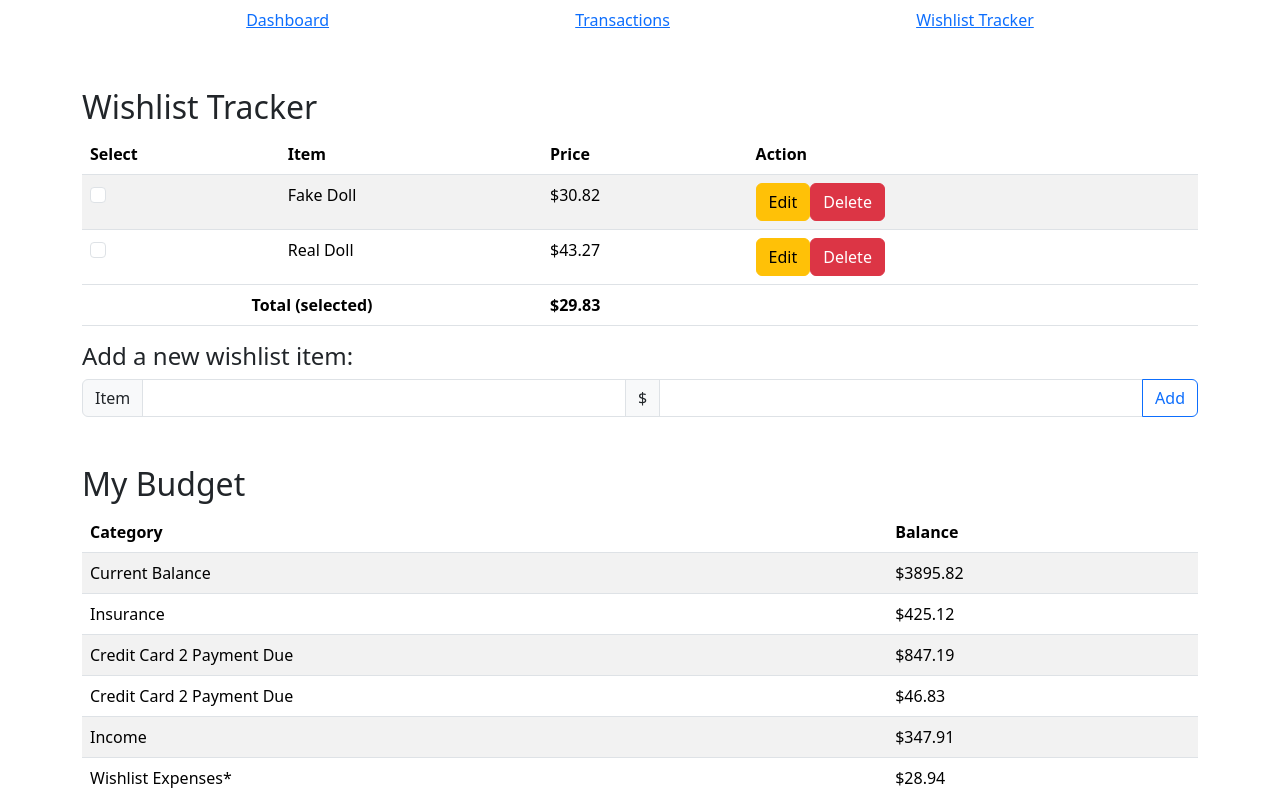
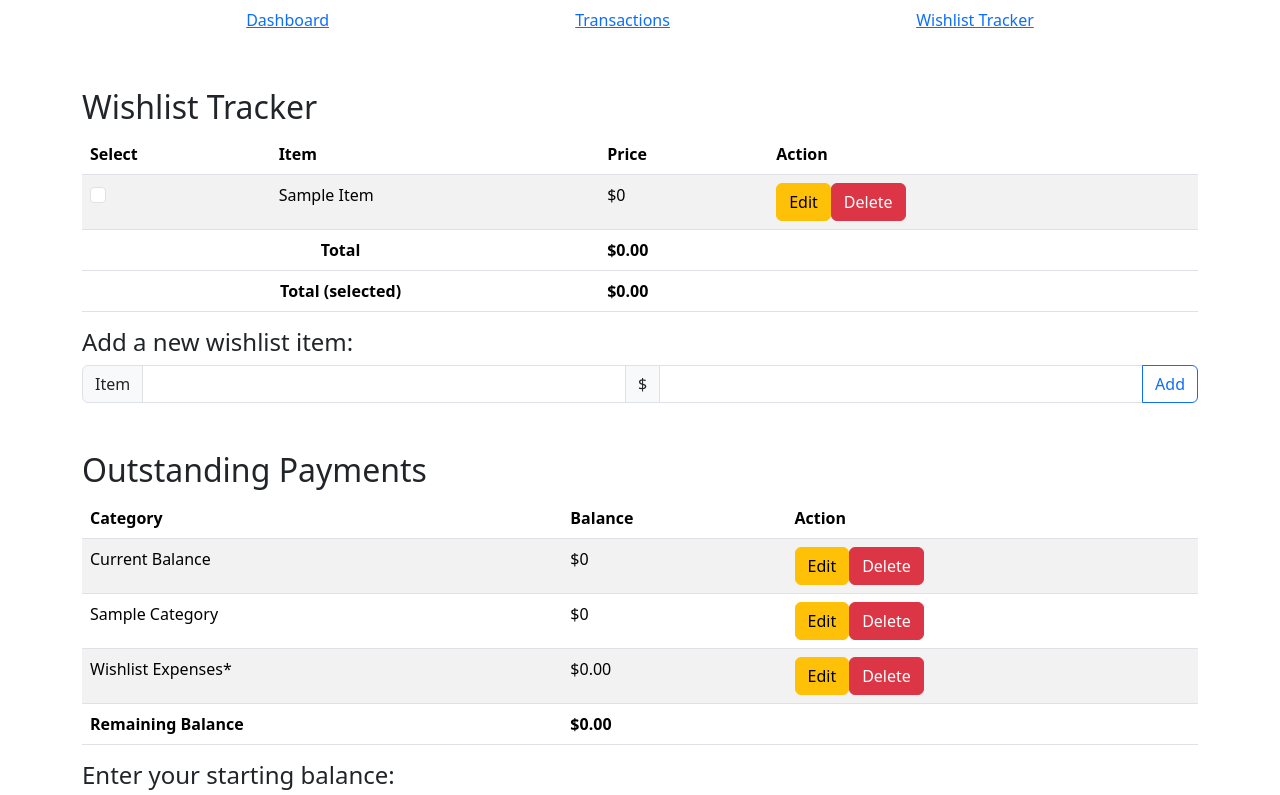
Before and after one commit to ajwjung/budget-tracker, a React (Vite) app: page /wishlist in a window 1280 px wide. Shown: the top 795 px of the page. Built offline with nearby package versions, Linux system fonts and the light colour scheme.

Commit message:
feat: Add new items/categories and calculate totals

```diff
--- a/package.json
+++ b/package.json
@@ -18,6 +18,7 @@
   "devDependencies": {
     "@testing-library/jest-dom": "^6.3.0",
     "@testing-library/react": "^14.1.2",
+    "@testing-library/user-event": "^14.5.2",
     "@types/react": "^18.2.43",
     "@types/react-dom": "^18.2.17",
     "@vitejs/plugin-react": "^4.2.1",
--- /dev/null
+++ b/src/components/BudgetBalanceForm.jsx
@@ -0,0 +1,39 @@
+import PropTypes from "prop-types";
+
+function BudgetBalanceForm({ handleUpdateStartBalance }) {
+  return (
+    <form
+      onSubmit={(e) => {
+        e.preventDefault();
+        handleUpdateStartBalance();
+        e.target.reset();
+      }}
+      id="budget-balance-form"
+    >
+      <h3 className="fs-4">Enter your starting balance:</h3>
+      <div className="input-group">
+        <label htmlFor="current-balance" className="input-group-text">
+          $
+        </label>
+        <input
+          type="number"
+          min="0.01"
+          step="0.01"
+          name="currentBalance"
+          id="current-balance"
+          className="form-control"
+          required={true}
+        />
+        <button type="submit" className="btn btn-outline-primary">
+          Save
+        </button>
+      </div>
+    </form>
+  );
+}
+
+BudgetBalanceForm.propTypes = {
+  handleUpdateStartBalance: PropTypes.func,
+};
+
+export default BudgetBalanceForm;
--- a/src/components/BudgetTable.jsx
+++ b/src/components/BudgetTable.jsx
@@ -1,47 +1,107 @@
-function BudgetTable() {
+import PropTypes from "prop-types";
+
+function BudgetTable({
+  categories,
+  startingBalance,
+  calculateTotal,
+  calculateSelectedTotal,
+}) {
+  function formatRemainingBalance() {
+    /*
+      The function reformats the remaining balance, if negative,
+      from `$-20.00` to `-$20.00`.
+    */
+
+    const remainingBalance = calculateTotal("budget").toFixed(2);
+
+    return remainingBalance < 0
+      ? `-$${remainingBalance.slice(2)}`
+      : `$${remainingBalance}`;
+  }
+
   return (
     <table className="table table-striped">
       <thead>
         <tr>
           <th>Category</th>
           <th>Balance</th>
+          <th>Action</th>
         </tr>
       </thead>
       <tbody>
         <tr>
           <td>Current Balance</td>
-          <td>$3895.82</td>
+          <td>{`$${startingBalance}`}</td>
+          <td>
+            <button type="button" className="btn btn-warning">
+              Edit
+            </button>
+            <button type="button" className="btn btn-danger">
+              Delete
+            </button>
+          </td>
         </tr>
-        <tr>
-          <td>Insurance</td>
-          <td>$425.12</td>
-        </tr>
-        <tr>
-          <td>Credit Card 2 Payment Due</td>
-          <td>$847.19</td>
-        </tr>
-        <tr>
-          <td>Credit Card 2 Payment Due</td>
-          <td>$46.83</td>
-        </tr>
-        <tr>
-          <td>Income</td>
-          <td>$347.91</td>
-        </tr>
+        {categories[0].category ? (
+          categories.map((category) => {
+            return (
+              <tr key={`b${category.id}`}>
+                <td>{category.category}</td>
+                <td>{`$${category.balance}`}</td>
+                <td>
+                  <button type="button" className="btn btn-warning">
+                    Edit
+                  </button>
+                  <button type="button" className="btn btn-danger">
+                    Delete
+                  </button>
+                </td>
+              </tr>
+            );
+          })
+        ) : (
+          <tr>
+            <td>Sample Category</td>
+            <td>$0</td>
+            <td>
+              <button type="button" className="btn btn-warning">
+                Edit
+              </button>
+              <button type="button" className="btn btn-danger">
+                Delete
+              </button>
+            </td>
+          </tr>
+        )}
         <tr>
           <td>Wishlist Expenses*</td>
-          {/* to be calculated from selected wishlist items */}
-          <td>$28.94</td>
+          <td>{`$${calculateSelectedTotal()}`}</td>
+          <td>
+            <button type="button" className="btn btn-warning">
+              Edit
+            </button>
+            <button type="button" className="btn btn-danger">
+              Delete
+            </button>
+          </td>
         </tr>
       </tbody>
       <tfoot>
         <tr>
           <th>Remaining Balance</th>
-          <td className="fw-bold">$1989.17</td>
+          <td className="fw-bold" colSpan={2}>
+            {categories ? formatRemainingBalance() : "-"}
+          </td>
         </tr>
       </tfoot>
     </table>
   );
 }
 
+BudgetTable.propTypes = {
+  categories: PropTypes.arrayOf(PropTypes.object),
+  startingBalance: PropTypes.number,
+  calculateTotal: PropTypes.func,
+  calculateSelectedTotal: PropTypes.func,
+};
+
 export default BudgetTable;
--- a/src/components/Wishlist.jsx
+++ b/src/components/Wishlist.jsx
@@ -1,81 +1,215 @@
 import Header from "./Header";
 import WishlistTable from "./WishlistTable";
 import BudgetTable from "./BudgetTable";
+import { useState } from "react";
+import WishlistForm from "./WishlistForm";
+import BudgetBalanceForm from "./BudgetBalanceForm";
 
 function Wishlist() {
+  const [wishlistItems, setWishlistItems] = useState([
+    {
+      id: 0,
+      item: "",
+      price: 0,
+    },
+  ]);
+  const [categories, setCategories] = useState([
+    {
+      id: 0,
+      category: "",
+      balance: 0,
+    },
+  ]);
+  const [startingBalance, setStartingBalance] = useState(0);
+  const [idsOfSelectedItems, setIdsOfSelectedItems] = useState([]);
+
+  function handleAddNewItem() {
+    /*
+      The function gets data from the submitted Wishlist form
+      and updates the state array holding all wishlisted items
+      by either updating the original placeholder object or by
+      adding a new object to the array.
+    */
+
+    const form = document.getElementById("wishlist-form");
+    const formData = new FormData(form);
+    const data = Object.fromEntries(formData);
+
+    // Update first object with real values if it's the empty placeholder object
+    if (!wishlistItems[0].item && !wishlistItems[0].price) {
+      const updatedItems = wishlistItems.map((item) => {
+        if (item.id === 0 && !item.item && !item.price) {
+          return {
+            id: item.id,
+            item: data.itemName,
+            price: parseFloat(data.price),
+          };
+        } else {
+          return item;
+        }
+      });
+
+      setWishlistItems(updatedItems);
+    } else {
+      // Otherwise, add a new object
+      setWishlistItems([
+        ...wishlistItems,
+        {
+          id: wishlistItems.length,
+          item: data.itemName,
+          price: parseFloat(data.price),
+        },
+      ]);
+    }
+  }
+
+  function handleAddNewCategory() {
+    /*
+      The function gets data from the submitted Budget Category form
+      and updates the state array holding all categories items
+      by either updating the original placeholder object or by
+      adding a new object to the array.
+    */
+
+    const form = document.getElementById("budget-form");
+    const formData = new FormData(form);
+    const data = Object.fromEntries(formData);
+
+    // Update first object with real values if it's the empty placeholder object
+    if (!categories[0].category && !categories[0].balance) {
+      const updatedCategories = categories.map((category) => {
+        if (category.id === 0 && !category.category && !category.balance) {
+          return {
+            id: category.id,
+            category: data.category,
+            balance: parseFloat(data.budgetAmount),
+          };
+        } else {
+          return category;
+        }
+      });
+
+      setCategories(updatedCategories);
+    } else {
+      // Otherwise, add a new object
+      setCategories([
+        ...categories,
+        {
+          id: categories.length,
+          category: data.category,
+          balance: parseFloat(data.budgetAmount),
+        },
+      ]);
+    }
+  }
+
+  function handleUpdateStartBalance() {
+    /*
+      The function gets data from the submitted Budget Starting Balance form
+      and updates the state storing the starting budget.
+    */
+
+    const form = document.getElementById("budget-balance-form");
+    const formData = new FormData(form);
+    const data = Object.fromEntries(formData);
+
+    setStartingBalance(parseFloat(data.currentBalance));
+  }
+
+  function handleSelectItem(e, targetId) {
+    /*
+      The function takes a reference to an element in the wishlist table
+      and its corresponding entry's ID and adds or removes the ID to/from
+      the state array holding all selected items' IDs.
+    */
+
+    if (e.target.checked) {
+      setIdsOfSelectedItems([...idsOfSelectedItems, targetId]);
+    } else if (!e.target.checked) {
+      const updatedIds = idsOfSelectedItems.filter((id) => {
+        return id !== targetId;
+      });
+      setIdsOfSelectedItems([...updatedIds]);
+    }
+  }
+
+  function calculateSelectedTotal() {
+    /*
+      The function calculates the total price for all selected wishlist items
+      and returns that value rounded to two decimal places.
+    */
+
+    const selectedItemPrices = idsOfSelectedItems.map(
+      (id) => wishlistItems[id].price
+    );
+
+    return selectedItemPrices
+      .reduce((total, currentPrice) => total + currentPrice, 0)
+      .toFixed(2);
+  }
+
+  function calculateTotal(calculateFor) {
+    /*
+      The function takes a string value indicating whether to calculate
+      the total price for all wishlist items or all budget categories
+      and returns that total rounded to two decimal places.
+    */
+
+    let total;
+
+    if (calculateFor === "wishlist") {
+      const prices = wishlistItems.map((item) => item.price);
+      total = prices
+        .reduce((total, currentPrice) => total + currentPrice)
+        .toFixed(2);
+    } else if (calculateFor === "budget") {
+      const selectedTotal = calculateSelectedTotal();
+      const balances = categories.map((category) => category.balance);
+      const sumOfBalances = balances
+        .reduce((total, currentBalance) => total + currentBalance)
+        .toFixed(2);
+      total =
+        startingBalance -
+        (parseFloat(selectedTotal) + parseFloat(sumOfBalances));
+    }
+
+    return total;
+  }
+
   return (
     <>
       <Header />
       <main>
         <div className="container my-5">
           <h2>Wishlist Tracker</h2>
-          <WishlistTable />
-          {/* Add table to display entered wishlist items */}
-          <form id="wishlist-form">
-            <h3 className="fs-4">Add a new wishlist item:</h3>
-            <div className="input-group mb-3">
-              <label htmlFor="item-name" className="input-group-text">
-                Item
-              </label>
-              <input
-                type="text"
-                name="itemName"
-                id="item-name"
-                className="form-control"
-                required={true}
-              />
-              <label htmlFor="price" className="input-group-text">
-                $
-              </label>
-              <input
-                type="number"
-                min="0.01"
-                step="0.01"
-                name="price"
-                id="price"
-                className="form-control"
-                required={true}
-              />
-              <button type="submit" className="btn btn-outline-primary">
-                Add
-              </button>
-            </div>
-          </form>
+          <WishlistTable
+            wishlistItems={wishlistItems}
+            calculateTotal={calculateTotal}
+            handleSelectItem={handleSelectItem}
+            calculateSelectedTotal={calculateSelectedTotal}
+          />
+          <WishlistForm
+            headerText="wishlist item"
+            handleAddNewItem={handleAddNewItem}
+            handleAddNewCategory={handleAddNewCategory}
+          />
         </div>
         <div className="container my-5">
-          <h2>My Budget</h2>
-          {/* Add table to display outstanding balance for this month
-              + dynamic wishlist expense based on the items selected
-          */}
-          <BudgetTable />
-          <form id="budget-form">
-            <h3 className="fs-4">Add a new category:</h3>
-            <div className="input-group mb-3">
-              <label htmlFor="category" className="input-group-text">
-                Category
-              </label>
-              <input
-                type="text"
-                name="category"
-                id="category"
-                className="form-control"
-                required={true}
-              />
-              <label htmlFor="budget-amount" className="input-group-text">
-                $
-              </label>
-              <input
-                type="number"
-                name="budgetAmount"
-                id="budget-amount"
-                className="form-control"
-                required={true}
-              />
-              <button type="submit" className="btn btn-outline-primary">
-                Add
-              </button>
-            </div>
-          </form>
+          <h2>Outstanding Payments</h2>
+          <BudgetTable
+            categories={categories}
+            startingBalance={startingBalance}
+            calculateTotal={calculateTotal}
+            calculateSelectedTotal={calculateSelectedTotal}
+          />
+          <BudgetBalanceForm
+            handleUpdateStartBalance={handleUpdateStartBalance}
+          />
+          <WishlistForm
+            headerText="category"
+            handleAddNewItem={handleAddNewItem}
+            handleAddNewCategory={handleAddNewCategory}
+          />
         </div>
       </main>
     </>
--- /dev/null
+++ b/src/components/WishlistForm.jsx
@@ -0,0 +1,80 @@
+import PropTypes from "prop-types";
+
+function WishlistForm({ headerText, handleAddNewItem, handleAddNewCategory }) {
+  let formDetails = {};
+
+  if (headerText === "wishlist item") {
+    formDetails["formId"] = "wishlist-form";
+    formDetails["itemLabelFor"] = "item-name";
+    formDetails["itemLabelText"] = "Item";
+    formDetails["itemInputName"] = "itemName";
+    formDetails["itemInputId"] = "item-name";
+    formDetails["priceLabelFor"] = "price";
+    formDetails["priceInputName"] = "price";
+    formDetails["priceInputId"] = "price";
+  } else if (headerText === "category") {
+    formDetails["formId"] = "budget-form";
+    formDetails["itemLabelFor"] = "category";
+    formDetails["itemLabelText"] = "Category";
+    formDetails["itemInputName"] = "category";
+    formDetails["itemInputId"] = "category";
+    formDetails["priceLabelFor"] = "budget-amount";
+    formDetails["priceInputName"] = "budgetAmount";
+    formDetails["priceInputId"] = "budget-amount";
+  }
+
+  function handleOnSubmit() {
+    headerText === "wishlist item"
+      ? handleAddNewItem()
+      : handleAddNewCategory();
+  }
+
+  return (
+    <form
+      onSubmit={(e) => {
+        e.preventDefault();
+        handleOnSubmit();
+        e.target.reset();
+      }}
+      className="my-2"
+      id={formDetails.formId}
+    >
+      <h3 className="fs-4">Add a new {headerText}:</h3>
+      <div className="input-group mb-3">
+        <label htmlFor={formDetails.itemLabelFor} className="input-group-text">
+          {formDetails.itemLabelText}
+        </label>
+        <input
+          type="text"
+          name={formDetails.itemInputName}
+          id={formDetails.itemInputId}
+          className="form-control"
+          required={true}
+        />
+        <label htmlFor={formDetails.priceLabelFor} className="input-group-text">
+          $
+        </label>
+        <input
+          type="number"
+          min="0.01"
+          step="0.01"
+          name={formDetails.priceInputName}
+          id={formDetails.priceInputId}
+          className="form-control"
+          required={true}
+        />
+        <button type="submit" className="btn btn-outline-primary">
+          Add
+        </button>
+      </div>
+    </form>
+  );
+}
+
+WishlistForm.propTypes = {
+  headerText: PropTypes.string,
+  handleAddNewItem: PropTypes.func,
+  handleAddNewCategory: PropTypes.func,
+};
+
+export default WishlistForm;
--- a/src/components/WishlistTable.jsx
+++ b/src/components/WishlistTable.jsx
@@ -1,6 +1,38 @@
-function WishlistTable() {
+import PropTypes from "prop-types";
+
+function WishlistTable({
+  wishlistItems,
+  handleSelectItem,
+  calculateTotal,
+  calculateSelectedTotal,
+}) {
+  const placeholderRow = (
+    <tr>
+      <td>
+        <input
+          onClick={(e) => {
+            handleSelectItem(e, 0);
+          }}
+          type="checkbox"
+          name="selectedItem"
+          id="selected-item"
+          className="form-check-input"
+        />
+      </td>
+      <td>Sample Item</td>
+      <td>$0</td>
+      <td>
+        <button type="button" className="btn btn-warning">
+          Edit
+        </button>
+        <button type="button" className="btn btn-danger">
+          Delete
+        </button>
+      </td>
+    </tr>
+  );
+
   return (
-    // Change table to dynamically create rows once we save data
     <table className="table table-striped">
       <thead>
         <tr>
@@ -11,17 +43,23 @@ function WishlistTable() {
         </tr>
       </thead>
       <tbody>
-        <tr>
+        {wishlistItems[0].item
+          ? wishlistItems.map((item) => {
+              return (
+                <tr key={`wl${item.id}`}>
                   <td>
                     <input
+                      onClick={(e) => {
+                        handleSelectItem(e, item.id);
+                      }}
                       type="checkbox"
                       name="selectedItem"
                       id="selected-item"
                       className="form-check-input"
                     />
                   </td>
-          <td>Fake Doll</td>
-          <td>$30.82</td>
+                  <td>{item.item}</td>
+                  <td>{`$${item.price}`}</td>
                   <td>
                     <button type="button" className="btn btn-warning">
                       Edit
@@ -31,33 +69,23 @@ function WishlistTable() {
                     </button>
                   </td>
                 </tr>
-        <tr>
-          <td>
-            <input
-              type="checkbox"
-              name="selectedItem"
-              id="selected-item"
-              className="form-check-input"
-            />
-          </td>
-          <td>Real Doll</td>
-          <td>$43.27</td>
-          <td>
-            <button type="button" className="btn btn-warning">
-              Edit
-            </button>
-            <button type="button" className="btn btn-danger">
-              Delete
-            </button>
-          </td>
-        </tr>
+              );
+            })
+          : placeholderRow}
       </tbody>
       <tfoot>
         <tr>
           <th colSpan={2} className="text-center">
+            Total
+          </th>
+          <td className="fw-bold">{`$${calculateTotal("wishlist")}`}</td>
+          <td></td>
+        </tr>
+        <tr>
+          <th colSpan={2} className="text-center">
             Total (selected)
           </th>
-          <td className="fw-bold">$29.83</td>
+          <td className="fw-bold">{`$${calculateSelectedTotal()}`}</td>
           <td></td>
         </tr>
       </tfoot>
@@ -65,4 +93,10 @@ function WishlistTable() {
   );
 }
 
+WishlistTable.propTypes = {
+  wishlistItems: PropTypes.array,
+  calculateTotal: PropTypes.func,
+  handleSelectItem: PropTypes.func,
+};
+
 export default WishlistTable;
```
Also changed, not shown: 1 other file (tests, documents, lock files or other folders). Lines whose indentation alone changed are shown as unchanged.
